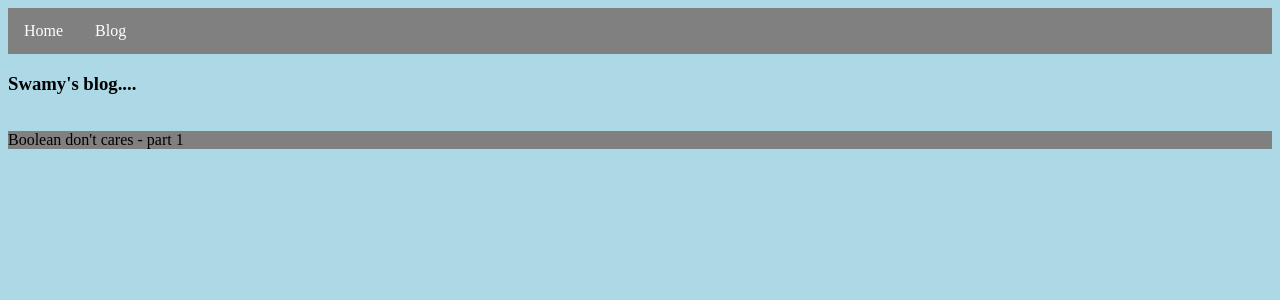
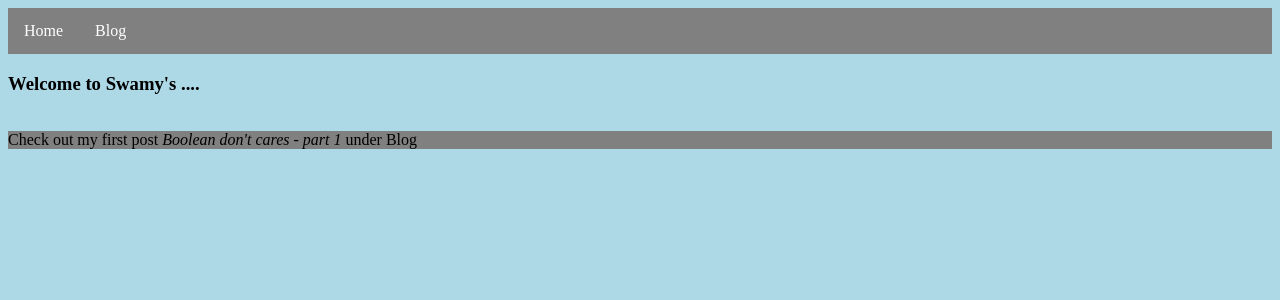
Before and after one commit to swamydp/swamydp.github.io, a Jekyll site: the page built from index.html, in a window 1280 px wide. Shown: the top 300 px of the page. Built offline with Jekyll 4.4.1, drawn with Linux system fonts in a browser that asks for light colours.

Commit message:
Update index.html

```diff
--- a/index.html
+++ b/index.html
@@ -3,9 +3,10 @@ layout: default
 title: Swamy's blog
 ---
 <div>
-	<h3>Swamy's blog.... </h3>
+	<h3>Welcome to Swamy's .... </h3>
 	<br/>
-	<ul style="list-style-type:square;">
- 	 <li>Boolean don't cares - part 1</li>
+
+	<ul class="mainpage">
+		<li>Check out my first post <em>Boolean don't cares - part 1</em> under Blog</li>
 	</ul>
 </div><!-- /.blurb -->
```
